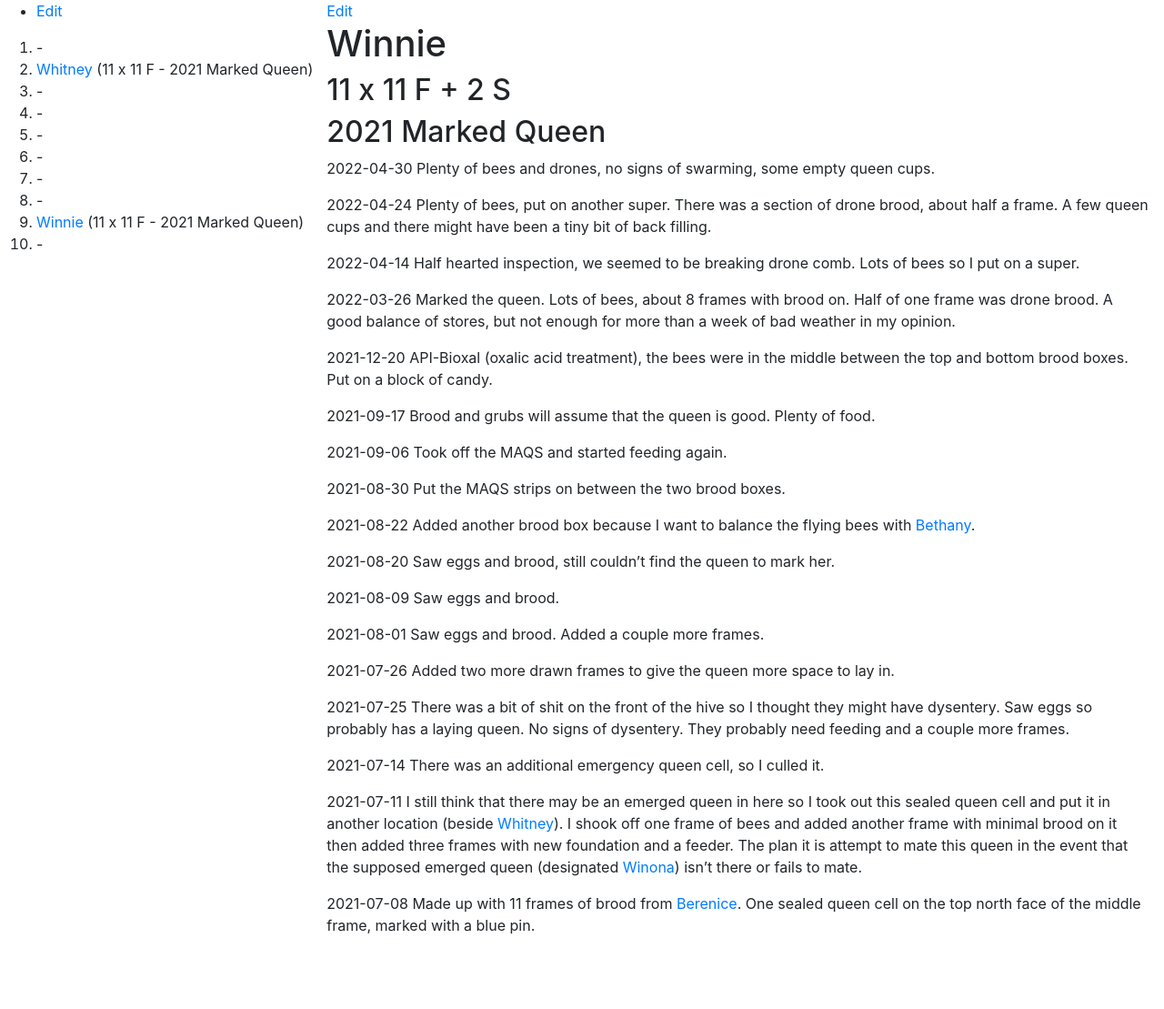
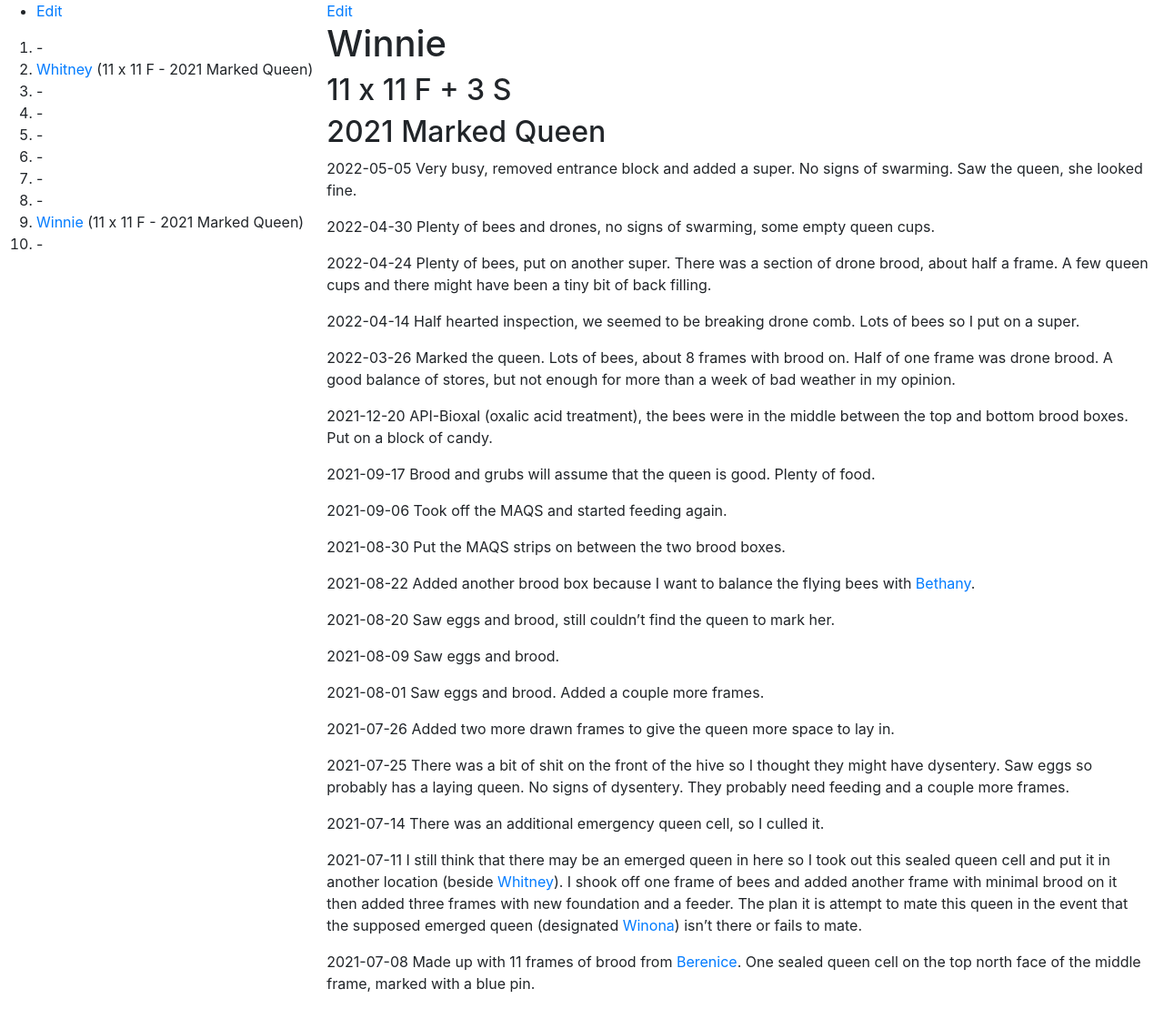
Before and after one commit to joejcollins/rhapsody-angel, a Jekyll site: the page built from queens/2021-winnie.md, in a window 1280 px wide. Shown: the whole page at 91% size. Built offline with Jekyll 4.4.1, drawn with Linux system fonts in a browser that asks for light colours; our own code applies the rules of GitHub Pages for plain Markdown files; before the commit the page ends 1045 px from its top, so only the background shows below that.

Commit message:
Update 2021-winnie.md

```diff
--- a/queens/2021-winnie.md
+++ b/queens/2021-winnie.md
@@ -1,8 +1,10 @@
 # Winnie
 
-## 11 x 11 F + 2 S
+## 11 x 11 F + 3 S
 
 ## 2021 Marked Queen
+
+2022-05-05 Very busy, removed entrance block and added a super.  No signs of swarming.  Saw the queen, she looked fine.
 
 2022-04-30 Plenty of bees and drones, no signs of swarming, some empty queen cups.
 
```
